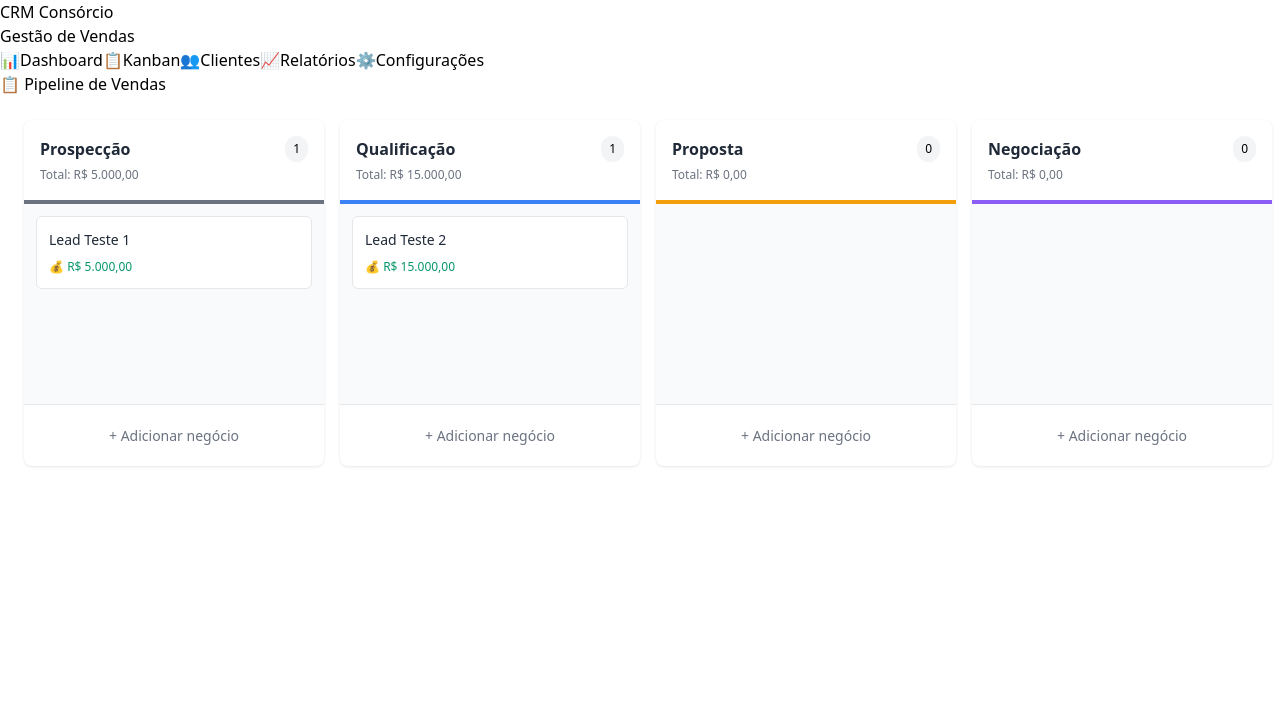
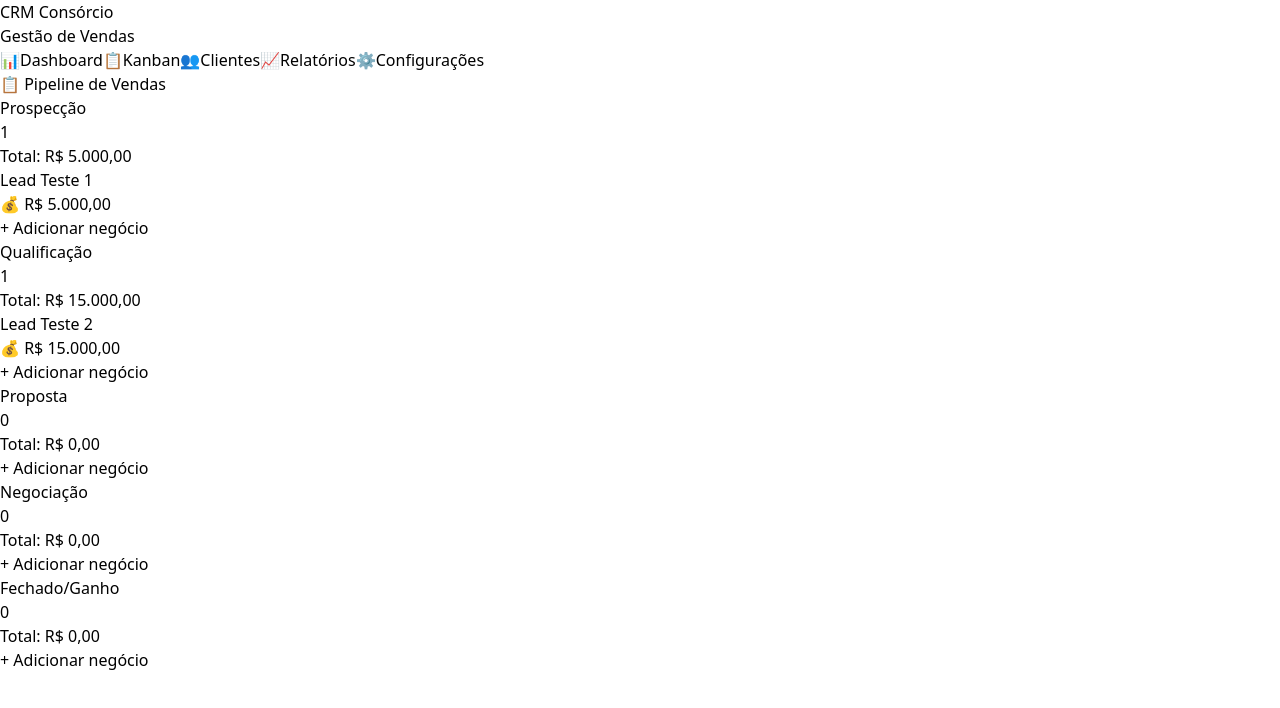
Before and after one commit to imaginacaose-svg/crm-consorcio-v2, a React (Vite) app: page / in a window 1280 px wide. Shown: the top 708 px of the page. Built offline with nearby package versions, Linux system fonts and the light colour scheme.

Commit message:
Update KanbanBoard.tsx

```diff
--- a/src/components/KanbanBoard.tsx
+++ b/src/components/KanbanBoard.tsx
@@ -49,31 +49,34 @@ export function KanbanBoard() {
   }
 
   return (
-    <div style={{ display: 'flex', gap: '16px', padding: '24px', overflowX: 'auto' }}>
+    <div className="flex gap-4 overflow-x-auto">
       {stages.map(stage => {
         const stageDeals = deals.filter(d => d.stageId === stage.id)
         const totalValue = stageDeals.reduce((sum, d) => sum + (d.value || 0), 0)
 
         return (
-          <div key={stage.id} style={{ minWidth: '300px', backgroundColor: 'white', borderRadius: '8px', boxShadow: '0 1px 3px rgba(0,0,0,0.1)' }}>
-            <div style={{ padding: '16px', borderBottom: `4px solid ${stage.color}`, borderTopLeftRadius: '8px', borderTopRightRadius: '8px' }}>
-              <div style={{ display: 'flex', justifyContent: 'space-between', alignItems: 'center' }}>
-                <h3 style={{ margin: 0, fontWeight: '600', color: '#1f2937' }}>{stage.title}</h3>
-                <span style={{ fontSize: '12px', backgroundColor: '#f3f4f6', padding: '4px 8px', borderRadius: '12px' }}>
+          <div key={stage.id} className="flex-shrink-0 w-80 bg-white rounded-lg shadow">
+            <div
+              className="p-4 border-b-4 rounded-t-lg"
+              style={{ borderColor: stage.color }}
+            >
+              <div className="flex items-center justify-between">
+                <h3 className="font-semibold text-gray-800">{stage.title}</h3>
+                <span className="text-xs bg-gray-100 px-2 py-1 rounded-full">
                   {stageDeals.length}
                 </span>
               </div>
-              <p style={{ fontSize: '12px', color: '#6b7280', marginTop: '4px' }}>
+              <p className="text-xs text-gray-500 mt-1">
                 Total: {formatCurrency(totalValue)}
               </p>
             </div>
 
-            <div style={{ padding: '12px', minHeight: '200px', backgroundColor: '#f9fafb' }}>
+            <div className="p-3 min-h-[200px] bg-gray-50">
               {stageDeals.map(deal => (
-                <div key={deal.id} style={{ backgroundColor: 'white', padding: '12px', borderRadius: '6px', marginBottom: '8px', border: '1px solid #e5e7eb', cursor: 'grab' }}>
-                  <h4 style={{ margin: 0, fontSize: '14px', fontWeight: '500', color: '#1f2937' }}>{deal.title}</h4>
+                <div key={deal.id} className="bg-white p-3 rounded shadow-sm mb-2 border border-gray-200 cursor-grab">
+                  <h4 className="font-medium text-sm text-gray-800">{deal.title}</h4>
                   {deal.value ? (
-                    <p style={{ margin: '8px 0 0 0', fontSize: '12px', color: '#059669', fontWeight: '500' }}>
+                    <p className="text-xs text-green-600 font-medium mt-2">
                       💰 {formatCurrency(deal.value)}
                     </p>
                   ) : null}
@@ -81,9 +84,9 @@ export function KanbanBoard() {
               ))}
             </div>
 
-            <div style={{ padding: '12px', borderTop: '1px solid #e5e7eb' }}>
+            <div className="p-3 border-t">
               {activeStage === stage.id ? (
-                <div>
+                <div className="space-y-2">
                   <input
                     autoFocus
                     type="text"
@@ -91,18 +94,18 @@ export function KanbanBoard() {
                     onChange={e => setNewDealTitle(e.target.value)}
                     onKeyDown={e => e.key === 'Enter' && handleAddDeal(stage.id)}
                     placeholder="Título do negócio..."
-                    style={{ width: '100%', padding: '8px', fontSize: '14px', border: '1px solid #d1d5db', borderRadius: '4px', marginBottom: '8px' }}
+                    className="w-full px-2 py-1 text-sm border rounded focus:outline-none focus:ring-2 focus:ring-blue-500"
                   />
-                  <div style={{ display: 'flex', gap: '8px' }}>
+                  <div className="flex gap-2">
                     <button
                       onClick={() => handleAddDeal(stage.id)}
-                      style={{ flex: 1, backgroundColor: '#3b82f6', color: 'white', fontSize: '12px', padding: '6px', borderRadius: '4px', border: 'none', cursor: 'pointer' }}
+                      className="flex-1 bg-blue-500 text-white text-xs py-1 rounded hover:bg-blue-600"
                     >
                       Adicionar
                     </button>
                     <button
                       onClick={() => setActiveStage(null)}
-                      style={{ fontSize: '12px', color: '#6b7280', background: 'none', border: 'none', cursor: 'pointer' }}
+                      className="text-xs text-gray-500 hover:text-gray-700"
                     >
                       Cancelar
                     </button>
@@ -111,7 +114,7 @@ export function KanbanBoard() {
               ) : (
                 <button
                   onClick={() => setActiveStage(stage.id)}
-                  style={{ width: '100%', padding: '8px', fontSize: '14px', color: '#6b7280', backgroundColor: 'transparent', border: 'none', cursor: 'pointer' }}
+                  className="w-full text-sm text-gray-500 hover:text-gray-700 hover:bg-gray-100 py-2 rounded transition-colors"
                 >
                   + Adicionar negócio
                 </button>
```
